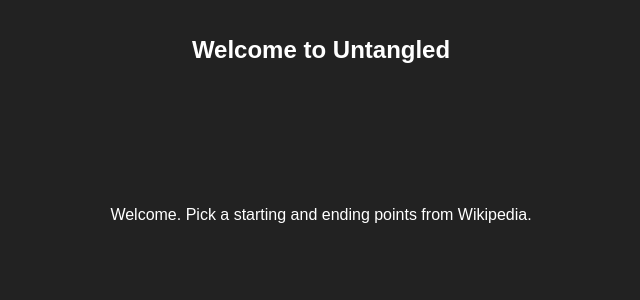
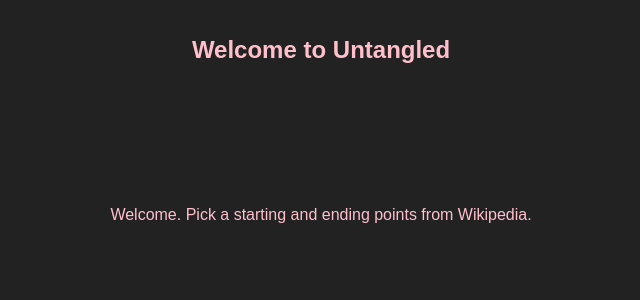
Before and after one commit to karinnainiguez/untangled, a React (Create React App) app: page / in a window 1280 px wide. Shown: the top 300 px of the page, without its empty margins (319-959 px from the left). Built offline with nearby package versions, Linux system fonts and the light colour scheme.

Commit message:
Minor Change.  Testing deployment

```diff
--- a/package.json
+++ b/package.json
@@ -1,8 +1,10 @@
 {
   "name": "untangled",
   "version": "0.1.0",
+  "homepage": "https://karinnainiguez.github.io/untangled/",
   "private": true,
   "dependencies": {
+    "gh-pages": "^1.2.0",
     "react": "^16.4.1",
     "react-dom": "^16.4.1",
     "react-scripts": "1.1.4"
@@ -11,6 +13,8 @@
     "start": "react-scripts start",
     "build": "react-scripts build",
     "test": "react-scripts test --env=jsdom",
+    "predeploy": "npm run build",
+    "deploy": "gh-pages -d build",
     "eject": "react-scripts eject"
   }
 }
--- a/src/App.css
+++ b/src/App.css
@@ -1,6 +1,6 @@
 body {
   text-align: center;
-  color: white;
+  color: pink;
   background-color: #222;
 }
 
```
Also changed, not shown: 1 other file (tests, documents, lock files or other folders).
